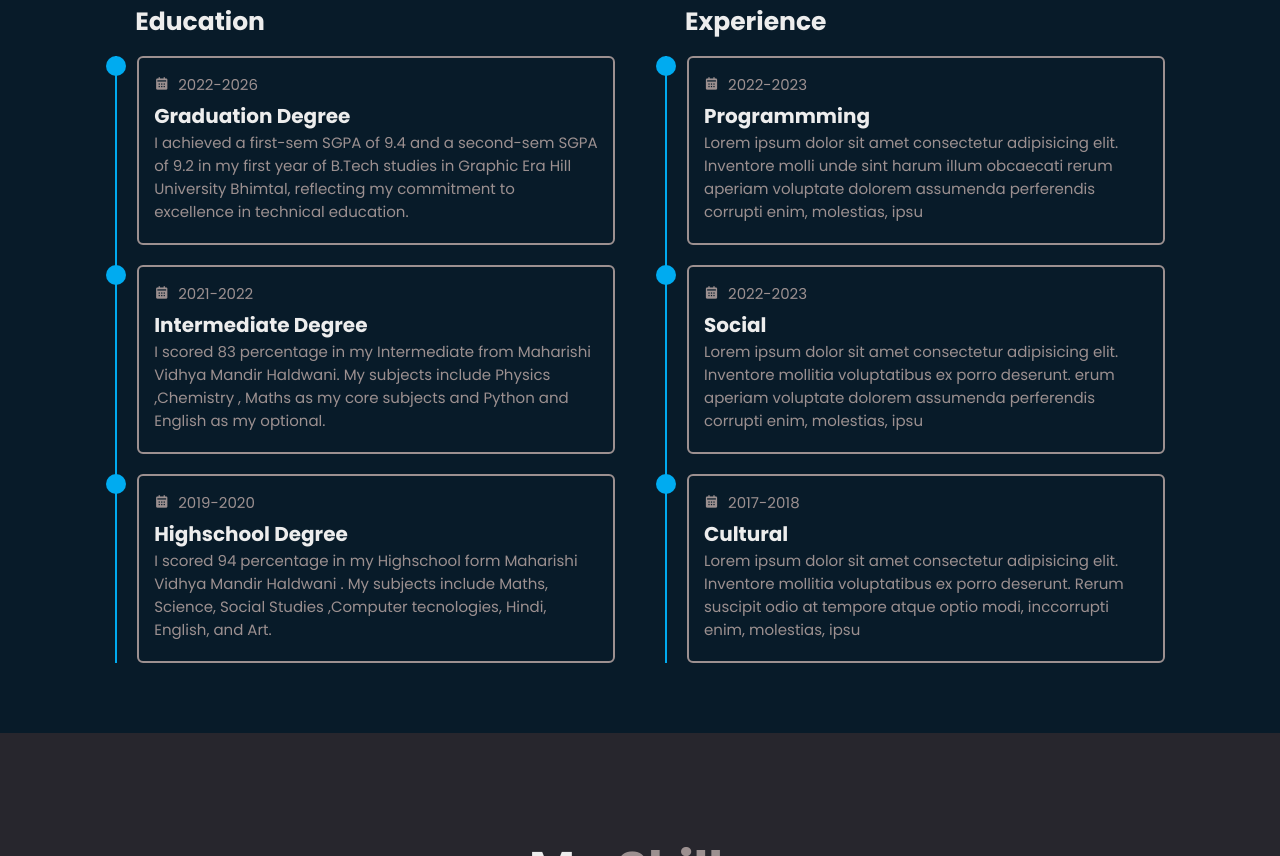
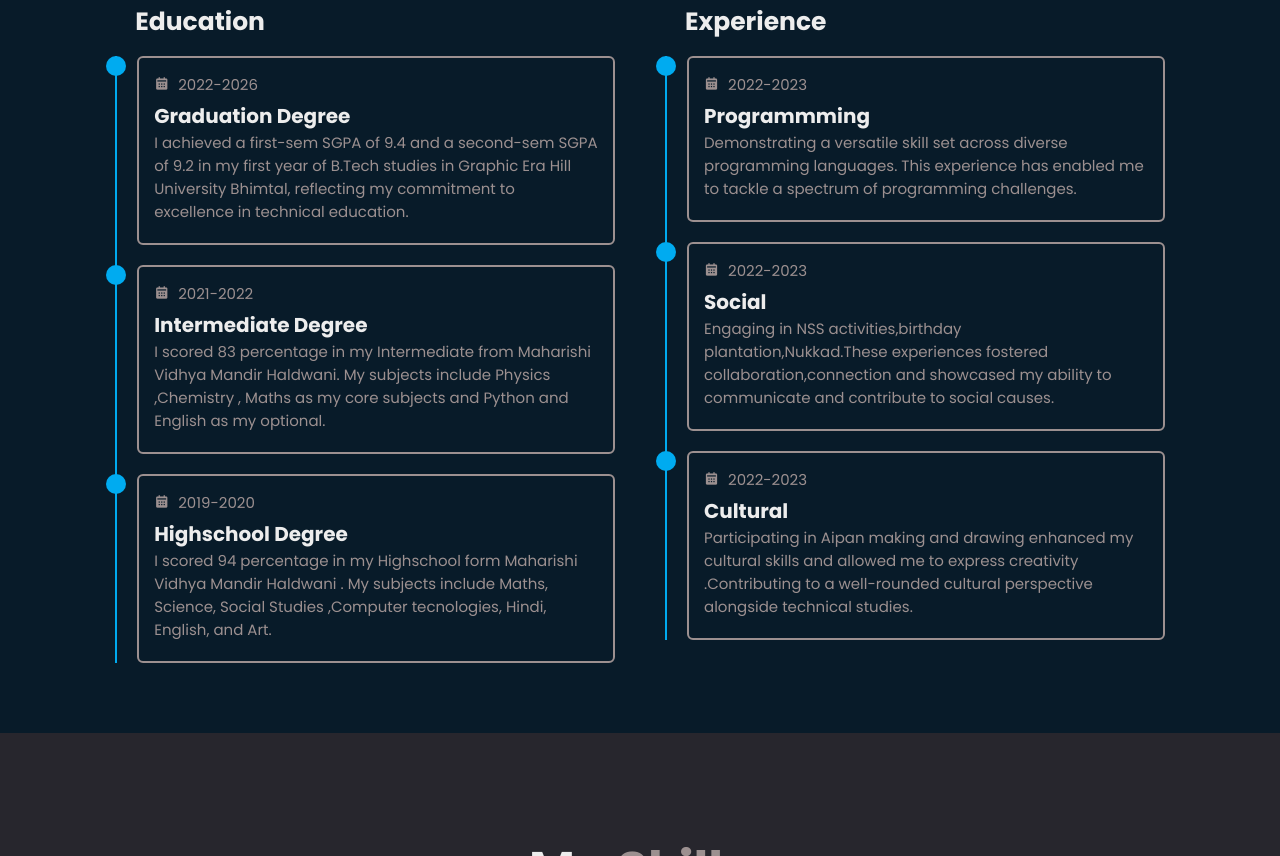
Before and after one commit to Kanishkanainwal/portfolio, a plain HTML site: page index.html in a window 1280 px wide. Shown: the part 1814-2670 px from the top of the page. Drawn offline with nearby package versions, Linux system fonts and the light colour scheme.

Commit message:
Add files via upload

```diff
--- a/index.html
+++ b/index.html
@@ -131,7 +131,8 @@
 
                             </div>
                             <h3>Programmming</h3>
-                            <p>Lorem ipsum dolor sit amet consectetur adipisicing elit. Inventore molli unde sint harum illum obcaecati rerum aperiam voluptate dolorem assumenda perferendis corrupti enim, molestias, ipsu
+                            <p>
+                             Demonstrating a versatile skill set across diverse programming languages. This experience has enabled me to tackle a spectrum of programming challenges.
                             </p>
 
                         </div>
@@ -143,7 +144,8 @@
                                 2022-2023
                             </div>
                             <h3>Social</h3>
-                            <p>Lorem ipsum dolor sit amet consectetur adipisicing elit. Inventore mollitia voluptatibus ex porro deserunt. erum aperiam voluptate dolorem assumenda perferendis corrupti enim, molestias, ipsu
+                            <p>
+                                Engaging in NSS activities,birthday plantation,Nukkad.These experiences fostered collaboration,connection and showcased my ability to communicate and contribute to social causes.
                             </p>
 
                         </div>
@@ -152,11 +154,12 @@
                         <div class="content">
                             <div class="year">
                                 <i class="bx bxs-calendar"></i>
-                                2017-2018
+                                2022-2023
 
                             </div>
                             <h3>Cultural</h3>
-                            <p>Lorem ipsum dolor sit amet consectetur adipisicing elit. Inventore mollitia voluptatibus ex porro deserunt. Rerum suscipit odio at tempore atque optio modi, inccorrupti enim, molestias, ipsu
+                            <p>
+                                Participating in Aipan making and drawing enhanced my cultural skills and allowed me to express creativity .Contributing to a well-rounded cultural perspective alongside technical studies.
                             </p>
 
                         </div>
@@ -237,7 +240,7 @@
             <!--disable captcha-->
             <input type="hidden" name="_captcha" value="false">
 
-            <input type="hidden" name="next" value="submit.html">
+            <input type="hidden" name="next" value="https://kanishkanainwal.github.io/portfolio/submit.html">
 
             <div class="input-box">
                 <div class="input-field">
```
Also changed, not shown: hire.html (+2 -2 lines).
